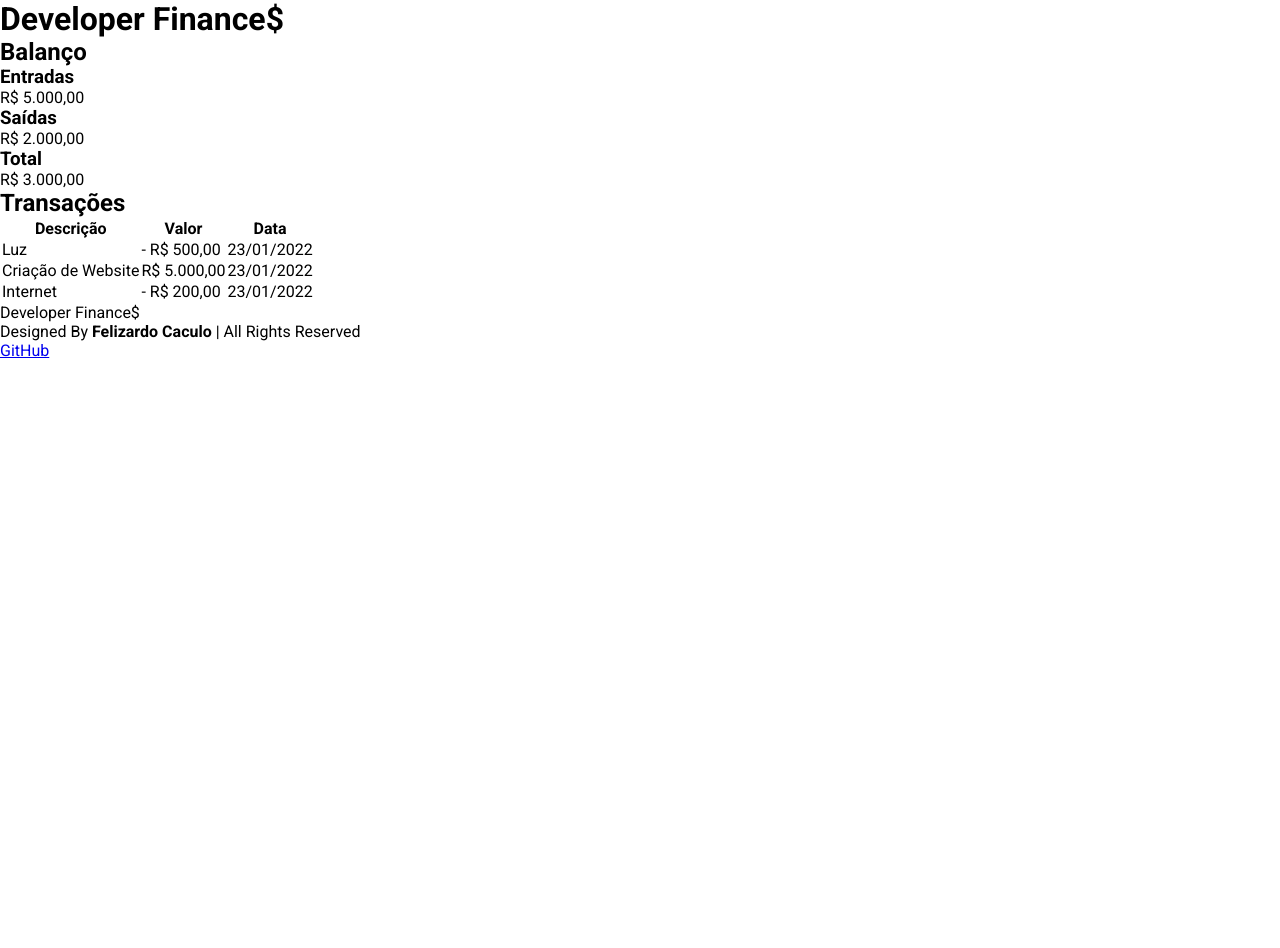
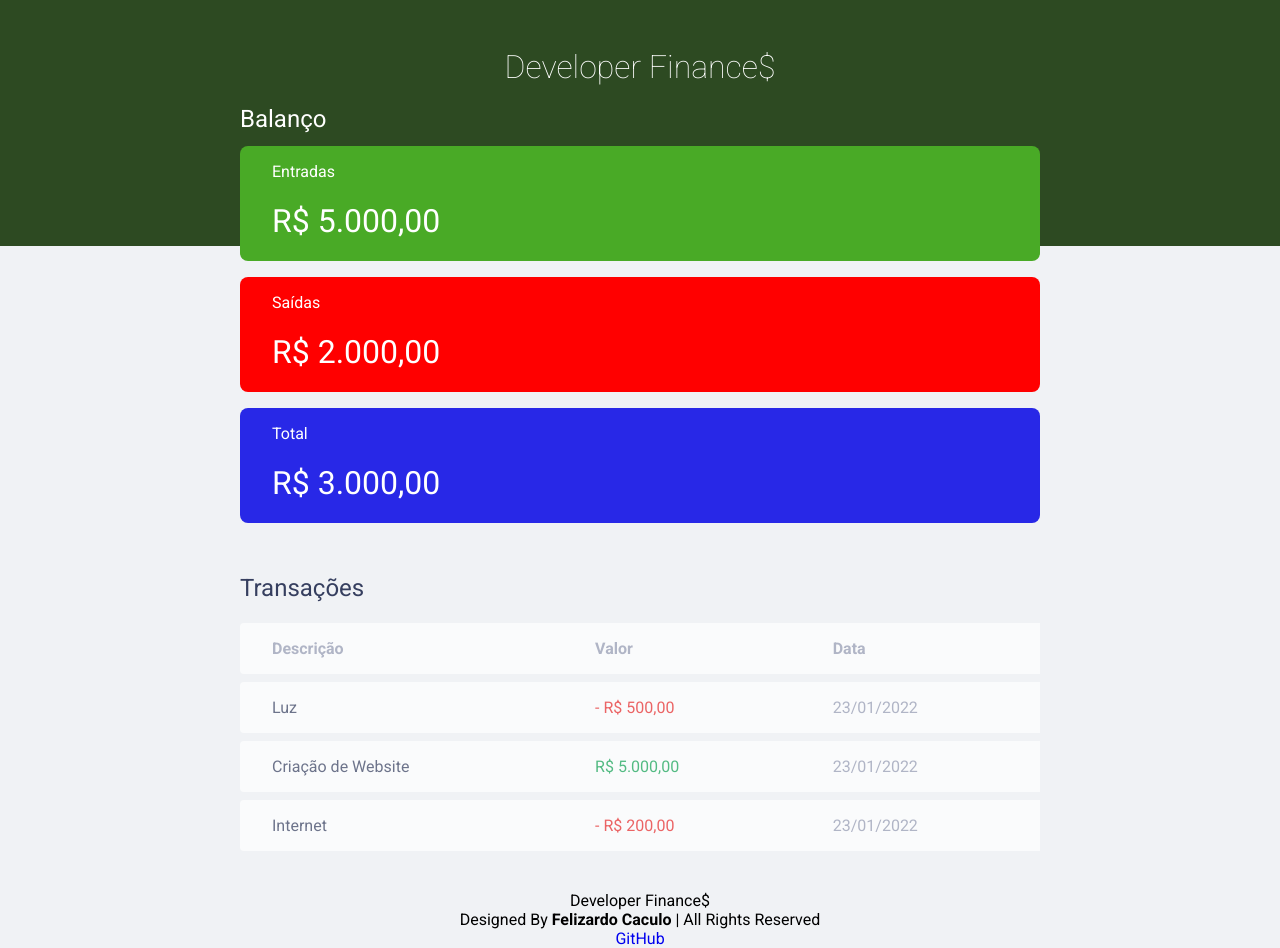
Before and after one commit to FelizardoCaculo-zz/Developer-Finance, a plain HTML site: page public/index.html in a window 1280 px wide. Before the commit the page ends 800 px from the top, so only its background shows below. Drawn offline with Linux system fonts and the light colour scheme.

Commit message:
Adicionando o css do primeiro dia

```diff
--- a/public/style.css
+++ b/public/style.css
@@ -1,9 +1,169 @@
 @import url('https://fonts.googleapis.com/css2?family=Roboto:ital,wght@0,100;0,300;0,400;0,500;0,700;0,900;1,100;1,300;1,400;1,500;1,700;1,900&display=swap');
 
 
+:root {
+    --dark-blue: #363f5f;
+}
+
+/* ====== Global ======*/
 * {
     font-family: 'Roboto', sans-serif;
     margin: 0;
     padding: 0;
+    box-sizing: border-box;
+}
 
+
+
+/* ====== Header ======*/
+
+body {
+    background: #f0f2f5;
+    width: 100vw;
+    height: 100vh;
 }
+
+header {
+    background: #2d4a22;
+    padding: 3rem 0 10rem;
+    text-align: center;
+}
+
+#logomarca {
+    color: #fff;
+    font-weight: 100;
+}
+
+
+
+/* ====== Main ======*/
+
+.container {
+    width: min(90vw, 800px);
+    margin: auto;
+}
+
+
+
+/* ====== Titles ======*/
+
+h2 {
+    margin-top: 3.2rem;
+    margin-bottom: 0.8rem;
+    color: var(--dark-blue);
+    font-weight: normal;
+}
+
+
+
+/* ====== Balance ======*/
+
+#balance {
+    margin-top: -12rem;
+}
+
+#balance h2 {
+    color: white;
+}
+
+
+
+
+/* ====== Cards ======*/
+
+.card {
+    background: white;
+    padding: 1rem 2rem;
+    margin-bottom: 1rem;
+    border-radius: 0.50rem;
+    color: var(--dark-blue);
+}
+
+.card h3 {
+    font-weight: normal;
+    font-size: 1rem;
+}
+
+.card p {
+    font-size: 2rem;
+    line-height: 3rem;
+    margin-top: 1rem;
+}
+
+.card.incomes{
+    background: #49aa26;
+    color: white;
+}
+
+.card.expenses {
+    background: #ff0000;
+    color: white;
+}
+
+.card.total {
+    background: #2828e7;
+    color: white;
+}
+
+
+
+
+/* ====== Table ======*/
+
+#data-table {
+    width: 100%;
+    border-spacing: 0 0.5rem;
+    color: #969cb3;
+}
+
+table thead tr th:first-child,
+table tbody tr td:first-child {
+    border-radius: 0.25rem 0 0 0.25rem;
+}
+
+
+table thead th {
+    background: white;
+    padding: 1rem 2rem;
+    text-align: left;
+}
+
+table tr {
+    opacity: 0.7;
+}
+
+table tr:hover {
+    opacity: 1;
+}
+
+table tbody td {
+    background: white;
+    padding: 1rem 2rem;
+}
+
+.description {
+    color: var(--dark-blue);
+}
+
+.income {
+    color: #12a454;
+}
+
+.expense {
+    color: #e92929;
+}
+
+
+
+/* ====== Footer ======*/
+
+footer {
+    text-align: center;
+    margin-bottom: 0;
+    margin-top: 4vh;
+}
+
+a {
+    text-decoration: none;
+    justify-content: center;
+}
```
